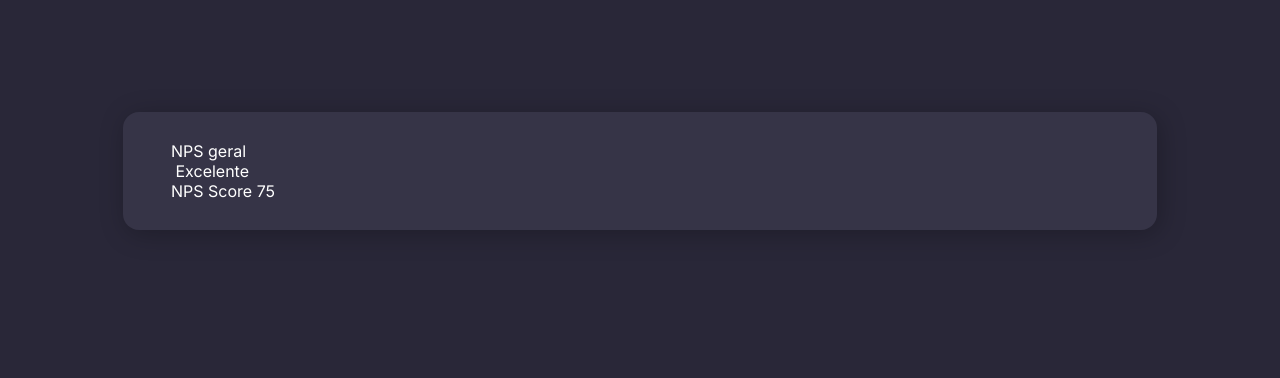
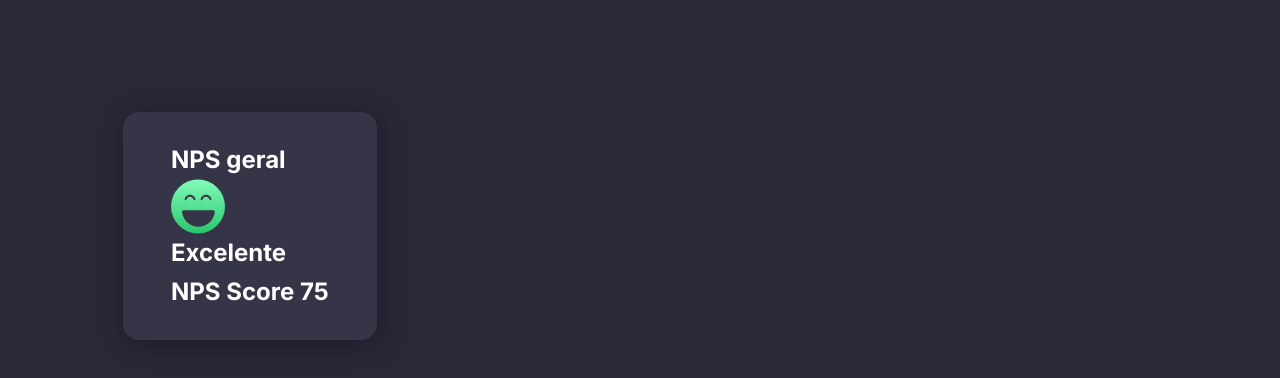
Before and after one commit to leticea/dashboard, a plain HTML site: page index.html in a window 1280 px wide. Drawn offline with Linux system fonts and the light colour scheme.

Commit message:
estilizando o nps geral

```diff
--- a/index.html
+++ b/index.html
@@ -18,8 +18,8 @@
     <main id="app" class="">
       <div class="box nps grid">
         <div class="top">NPS geral</div>
-        <div class="middle">
-          <img src="" alt="" />
+        <div class="middle grid">
+          <img src="./assets/smile.svg" alt="bolinha verde sorrindo" />
           Excelente
         </div>
         <div class="bottom">
--- a/style.css
+++ b/style.css
@@ -44,3 +44,11 @@ body {
 .box:nth-child(4) {
   grid-column: 1/4;
 }
+
+.nps {
+  font-weight: 600;
+  font-size: 24px;
+  line-height: 160%;
+
+  width: fit-content;
+}
```
